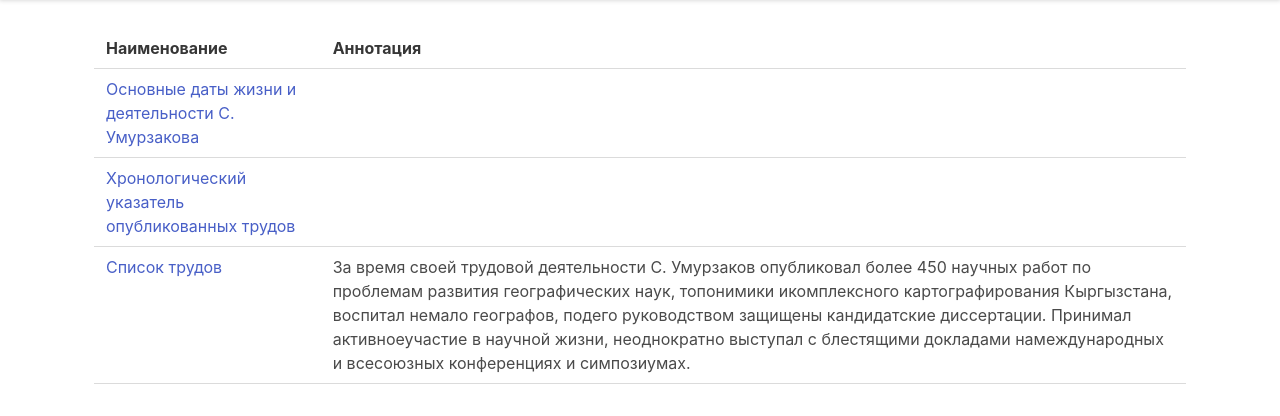
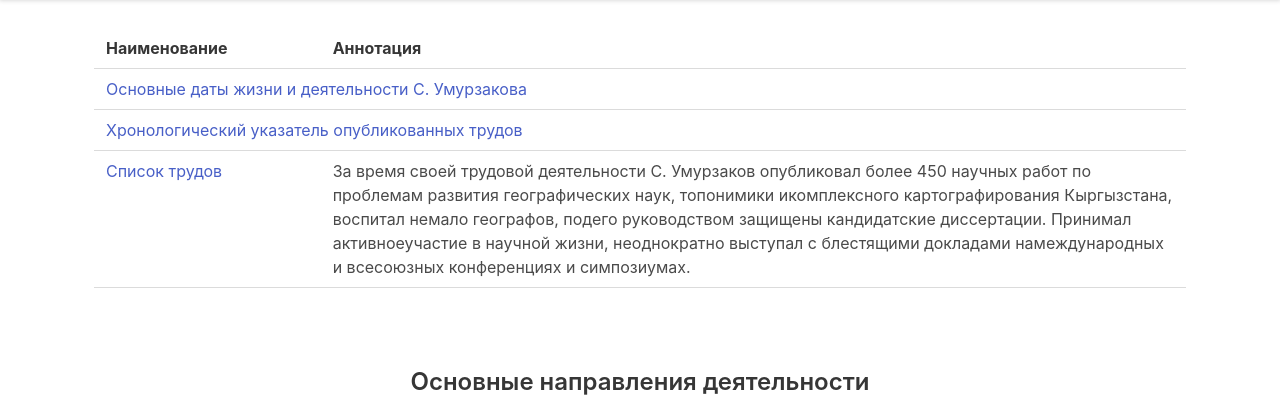
Before and after one commit to tumurzakov/sadybakas.github.io, a plain HTML site: page articles.html in a window 1280 px wide. Shown: the part 357-773 px from the top of the page. Drawn offline with nearby package versions, Linux system fonts and the light colour scheme.

Commit message:
Colspan rows where no annotation

```diff
--- a/articles.html
+++ b/articles.html
@@ -59,13 +59,11 @@
         <th>Аннотация</th>
     </tr>
     <tr>
-        <td><a href="/files/Основные даты жизни и деятельности С.pdf">Основные даты жизни и деятельности С. Умурзакова</a></td>
-        <td></td>
+        <td colspan="2"><a href="/files/Основные даты жизни и деятельности С.pdf">Основные даты жизни и деятельности С. Умурзакова</a></td>
     </tr>
 
     <tr>
-        <td><a href="/files/Хронологический указатель опубликованных трудов.pdf">Хронологический указатель опубликованных трудов</a></td>
-        <td></td>
+        <td colspan="2"><a href="/files/Хронологический указатель опубликованных трудов.pdf">Хронологический указатель опубликованных трудов</a></td>
     </tr>
 
     <tr>
```
